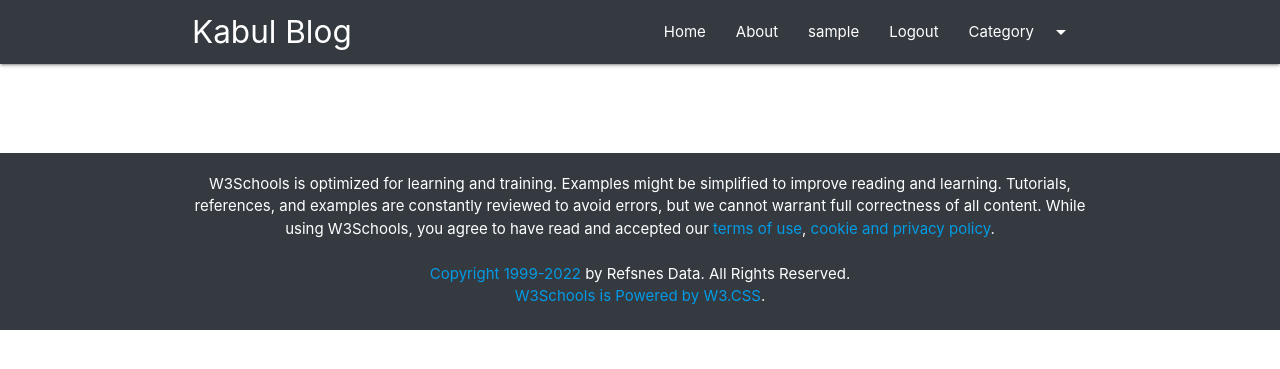
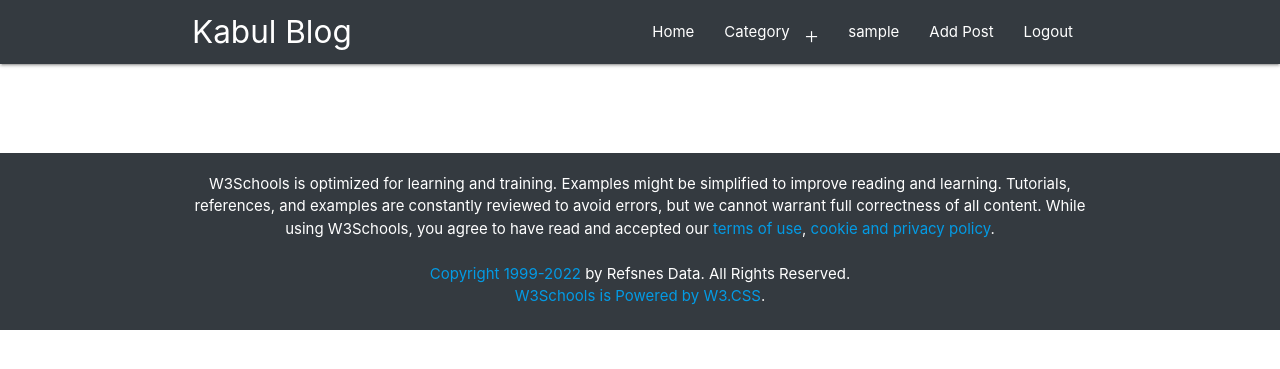
Before and after one commit to Rahmani21/Simple_Blog, a Django app: page / in a window 1280 px wide. Shown: the top 369 px of the page. Run offline with Django 4.2, Linux system fonts and the light colour scheme; the visitor is signed in with stand-in values (Sample User, id 1); data that the repository does not hold is empty.

Commit message:
Add post

```diff
--- a/KabulBlog/blog/models.py
+++ b/KabulBlog/blog/models.py
@@ -1,6 +1,7 @@
 from django.db import models
 from django.utils.html import format_html
 from tinymce.models import HTMLField
+from datetime import datetime,date
 # Create your models here.
 
 # Category Model
@@ -30,5 +31,6 @@ class Post(models.Model):
     image = models.ImageField(upload_to='post/')
 
 
+
     def __str__(self):
         return self.title
--- a/KabulBlog/blog/urls.py
+++ b/KabulBlog/blog/urls.py
@@ -3,13 +3,15 @@ from django.contrib import admin
 from django.urls import path,include
 from django.conf.urls.static import static
 from django.conf import settings
-from .views import home,post,category,user_login,user_register,user_logout
+from .views import home,post,category,user_login,user_register,user_logout,add_post_blog
 app_name = 'blog'
 urlpatterns = [
    path('',home,name='home'),
-   path('blog/<slug:post_url>',post,name="post"),
+   path('blog/<slug:post_url>',post,name="blog"),
    path('category/<slug:url>',category, name="category"),
    path('register',user_register,name='register'),
    path('login',user_login,name='login'),
-    path('logout/',user_logout, name="logout"),
+   path('logout/',user_logout, name="logout"),
+   path('post/',add_post_blog,name="addpost")
+
 ]+static(settings.MEDIA_URL,document_root = settings.MEDIA_ROOT)
--- a/KabulBlog/blog/views.py
+++ b/KabulBlog/blog/views.py
@@ -86,3 +86,6 @@ def user_login(request):
 def user_logout(request):
     logout(request)
     return redirect("blog:home")
+
+def add_post_blog(request):
+    return render(request,'post_blog.html')
--- a/KabulBlog/templates/category.html
+++ b/KabulBlog/templates/category.html
@@ -1,4 +1,4 @@
-{% extends 'base.html'%}
+{% extends 'base.html' %}
 
 {%block title%}Category{%endblock title%}
 
--- a/KabulBlog/templates/header.html
+++ b/KabulBlog/templates/header.html
@@ -13,16 +13,17 @@
             <a href="{% url 'blog:home'%}" class="brand-logo">Kabul Blog</a>
             <ul class="right hide-on-med-and-down">
               <li><a href="{% url 'blog:home'%}">Home</a></li>
-              <li><a href="">About</a></li>
+              {% comment %} <li><a href="">About</a></li> {% endcomment %}
+              <li><a class="dropdown-trigger" href="#!" data-target="dropdown1">Category<i class="material-icons right">+</i></a></li>
               {% if user.is_authenticated%}
 
               <li>
                 <a href="{% url 'blog:home'%}">{{request.user}}</a>
               </li>
+              <li><a href="{% url 'blog:addpost'%}">Add Post</a></li>
               <li><a href="{% url 'blog:logout'%}">Logout</a></li>
 
               <!-- Dropdown Trigger -->
-              <li><a class="dropdown-trigger" href="#!" data-target="dropdown1">Category<i class="material-icons right">arrow_drop_down</i></a></li>
               {% else %}
               <li><a href="{% url 'blog:register'%}">Register</a></li>
               <li><a href="{% url 'blog:login'%}">Login</a></li>
--- a/KabulBlog/templates/home.html
+++ b/KabulBlog/templates/home.html
@@ -16,6 +16,7 @@
             <div class="card-content">
                 <div class="card-title">
                     {{cat.title}}
+                    {{cat.added_date}}
                 </div>
                 <p class="truncate">{{cat.description|safe}}</p>
                 <div class="container center-align mt20">
@@ -32,6 +33,7 @@
         <div class="col s12">
 
             {% for p in posts %}
+            <h2>{{p.title}}</h2>
             {{p.content |truncatewords:55| safe}}
             <div class="row">
                 <div class="col s12 m8">
--- /dev/null
+++ b/KabulBlog/templates/post_blog.html
@@ -0,0 +1,5 @@
+{% extends 'base.html' %}
+{% block title %}Add Post{% endblock title %}
+
+{% block content %}
+{% endblock content %}
```
Also changed, not shown: KabulBlog/base.html (deleted), KabulBlog/blog/migrations/0003_auto_20220117_2139.py (added), KabulBlog/blog/migrations/0004_post_post_date.py (added), KabulBlog/blog/migrations/0005_remove_post_post_date.py (added).
